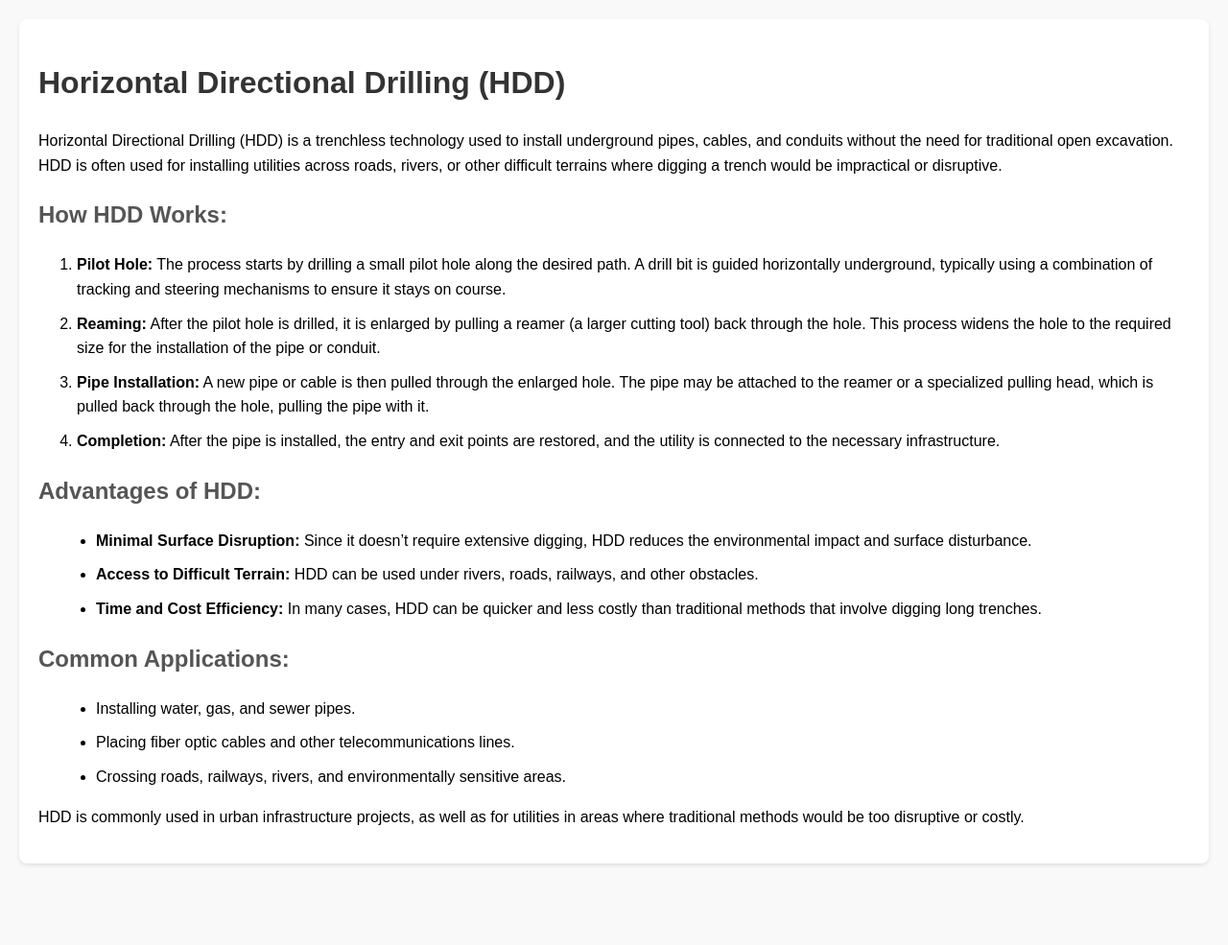
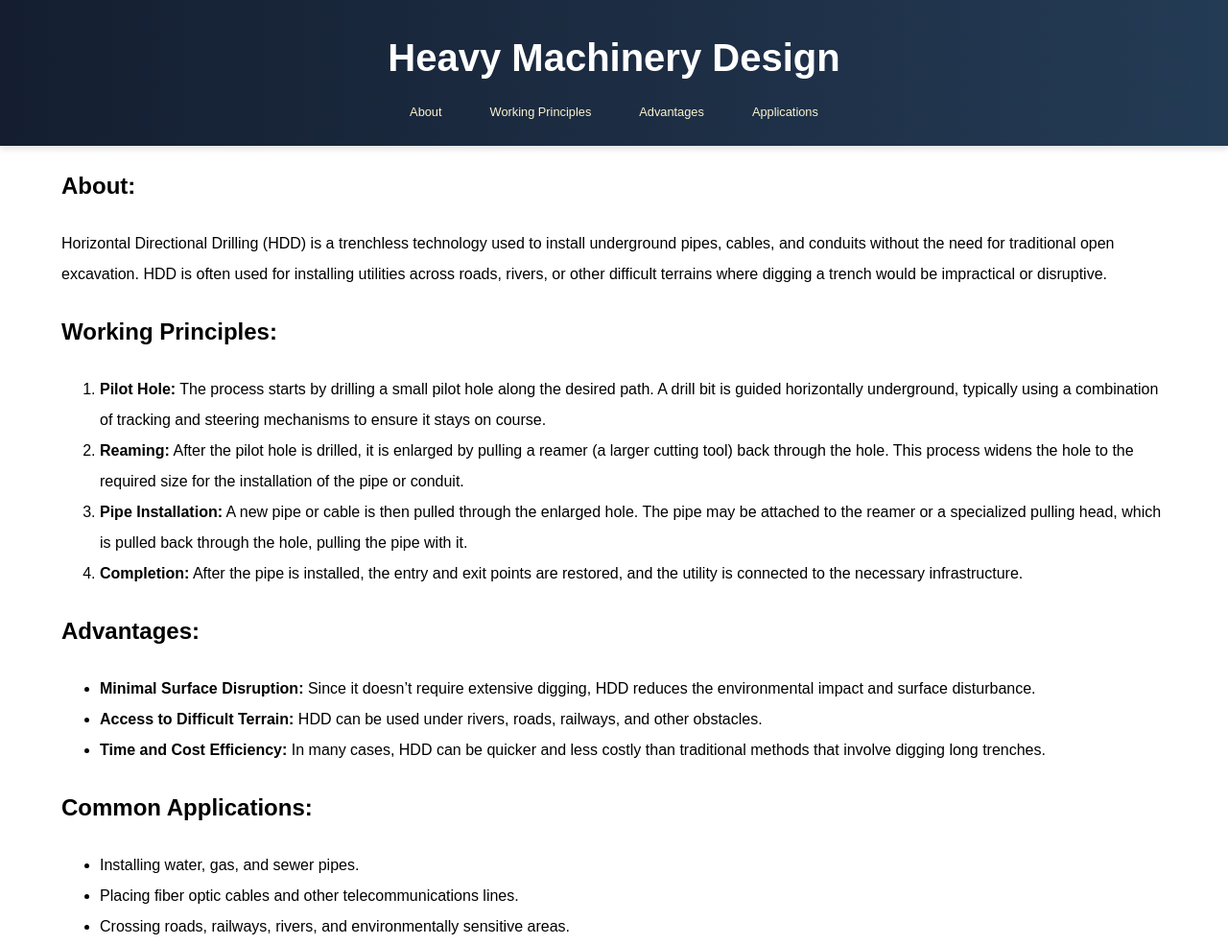
Before and after one commit to HeavyMachineryDesign/HeavyMachineryDesign, a plain HTML site: page Horizontal Directional Drilling (HDD).html in a window 1280 px wide. Shown: the whole page at 96% size. Before the commit the page ends 920 px from the top, so only its background shows below. Drawn offline with Linux system fonts and the light colour scheme.

Commit message:
Update Horizontal Directional Drilling (HDD).html

```diff
--- a/Horizontal Directional Drilling (HDD).html
+++ b/Horizontal Directional Drilling (HDD).html
@@ -1,64 +1,63 @@
 <!DOCTYPE html>
 <html lang="en">
+
 <head>
     <meta charset="UTF-8">
     <meta name="viewport" content="width=device-width, initial-scale=1.0">
     <title>Horizontal Directional Drilling (HDD)</title>
+    <link rel="stylesheet" href="styles.css">
     <style>
-        body {
-            font-family: Arial, sans-serif;
-            line-height: 1.6;
-            margin: 20px;
-            background-color: #f9f9f9;
-        }
-        h1 {
-            color: #333;
-        }
-        h2 {
-            color: #555;
-        }
-        ul {
-            margin-left: 20px;
-        }
-        li {
-            margin-bottom: 10px;
-        }
-        .container {
-            background: #fff;
-            padding: 20px;
-            border-radius: 8px;
-            box-shadow: 0 2px 4px rgba(0, 0, 0, 0.1);
+        html {
+            scroll-behavior: smooth;
         }
     </style>
 </head>
+
+<body id="top">
+    <header>
+        <div class="header-container">
+        <h1>Heavy Machinery Design</h1>
+           <nav class="toolbar" role="navigation">
+             <button class="menu-toggle" id="menuToggle">☰ Menu</button>
+                <li><a href="#about">About</a></li>
+                <li><a href="#Working Principles">Working Principles</a></li>
+                <li><a href="#Advantages">Advantages</a></li>
+                <li><a href="#Applications">Applications</a></li>
+             </nav>
+    </div>
+    </header>
 <body>
-    <div class="container">
-        <h1>Horizontal Directional Drilling (HDD)</h1>
+       <section id="about">
+        <h1>About:</h1>
         <p>Horizontal Directional Drilling (HDD) is a trenchless technology used to install underground pipes, cables, and conduits without the need for traditional open excavation. HDD is often used for installing utilities across roads, rivers, or other difficult terrains where digging a trench would be impractical or disruptive.</p>
+    </section>
 
-        <h2>How HDD Works:</h2>
+    <section id="working-principles">
+        <h2>Working Principles:</h2>
         <ol>
             <li><strong>Pilot Hole:</strong> The process starts by drilling a small pilot hole along the desired path. A drill bit is guided horizontally underground, typically using a combination of tracking and steering mechanisms to ensure it stays on course.</li>
             <li><strong>Reaming:</strong> After the pilot hole is drilled, it is enlarged by pulling a reamer (a larger cutting tool) back through the hole. This process widens the hole to the required size for the installation of the pipe or conduit.</li>
             <li><strong>Pipe Installation:</strong> A new pipe or cable is then pulled through the enlarged hole. The pipe may be attached to the reamer or a specialized pulling head, which is pulled back through the hole, pulling the pipe with it.</li>
             <li><strong>Completion:</strong> After the pipe is installed, the entry and exit points are restored, and the utility is connected to the necessary infrastructure.</li>
         </ol>
+    </section>
 
-        <h2>Advantages of HDD:</h2>
+    <section id="advantages">
+        <h2>Advantages:</h2>
         <ul>
             <li><strong>Minimal Surface Disruption:</strong> Since it doesn’t require extensive digging, HDD reduces the environmental impact and surface disturbance.</li>
             <li><strong>Access to Difficult Terrain:</strong> HDD can be used under rivers, roads, railways, and other obstacles.</li>
             <li><strong>Time and Cost Efficiency:</strong> In many cases, HDD can be quicker and less costly than traditional methods that involve digging long trenches.</li>
         </ul>
+    </section>
 
+    <section id="applications">
         <h2>Common Applications:</h2>
         <ul>
             <li>Installing water, gas, and sewer pipes.</li>
             <li>Placing fiber optic cables and other telecommunications lines.</li>
             <li>Crossing roads, railways, rivers, and environmentally sensitive areas.</li>
         </ul>
-
-        <p>HDD is commonly used in urban infrastructure projects, as well as for utilities in areas where traditional methods would be too disruptive or costly.</p>
-    </div>
+    </section>
 </body>
 </html>
```
